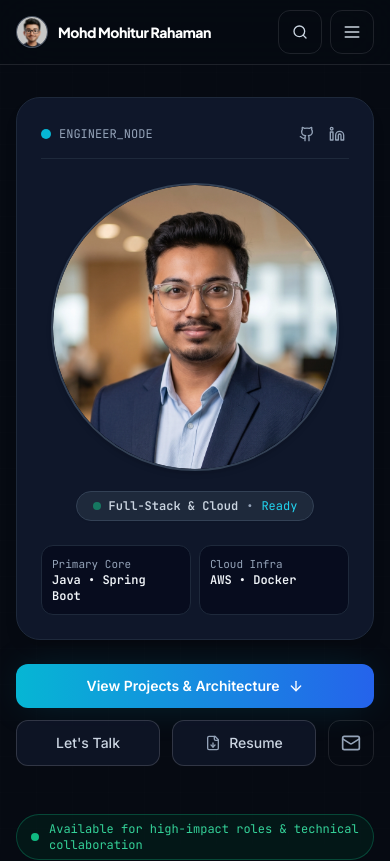
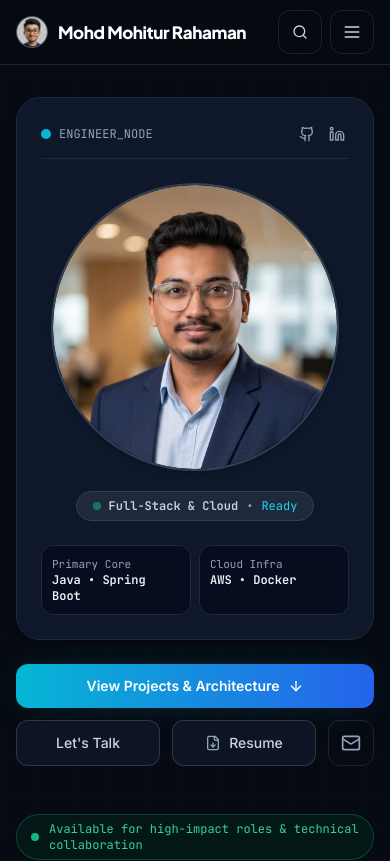
Before and after one commit to Mohitur669/Portfolio, a React (Vite) app: page / in a window 390 px wide. Shown: the top 861 px of the page. Built offline with nearby package versions, Linux system fonts and the light colour scheme.

Commit message:
style(mobile): increase brand name font size in header while keeping single line

```diff
--- a/src/App.tsx
+++ b/src/App.tsx
@@ -105,7 +105,7 @@ export const App: React.FC = () => {
                 height={32}
               />
             </div>
-            <span className="text-slate-900 dark:text-white font-display font-extrabold group-hover:text-cyan-600 dark:group-hover:text-cyan-400 transition-colors whitespace-nowrap text-sm sm:text-base md:text-lg truncate">
+            <span className="text-slate-900 dark:text-white font-display font-extrabold group-hover:text-cyan-600 dark:group-hover:text-cyan-400 transition-colors whitespace-nowrap text-[17px] sm:text-lg tracking-tight truncate">
               {OWNER_DATA.name}
             </span>
           </a>
```
Also changed, not shown: 1 other file (tests, documents, lock files or other folders).
